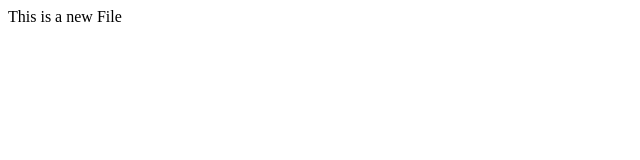
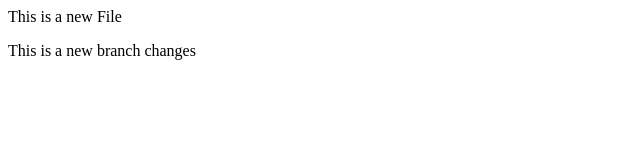
Before and after one commit to HarshalSamantsinghar/localrepo, a plain HTML site: page index.html in a window 1280 px wide. Shown: the whole page, without its empty margins (0-640 px from the left). Drawn offline with Linux system fonts and the light colour scheme.

Commit message:
Chanes in index.html

```diff
--- a/index.html
+++ b/index.html
@@ -1 +1,2 @@
 <p>This is a new File</p>
+<p>This is a new branch changes</p>
```
